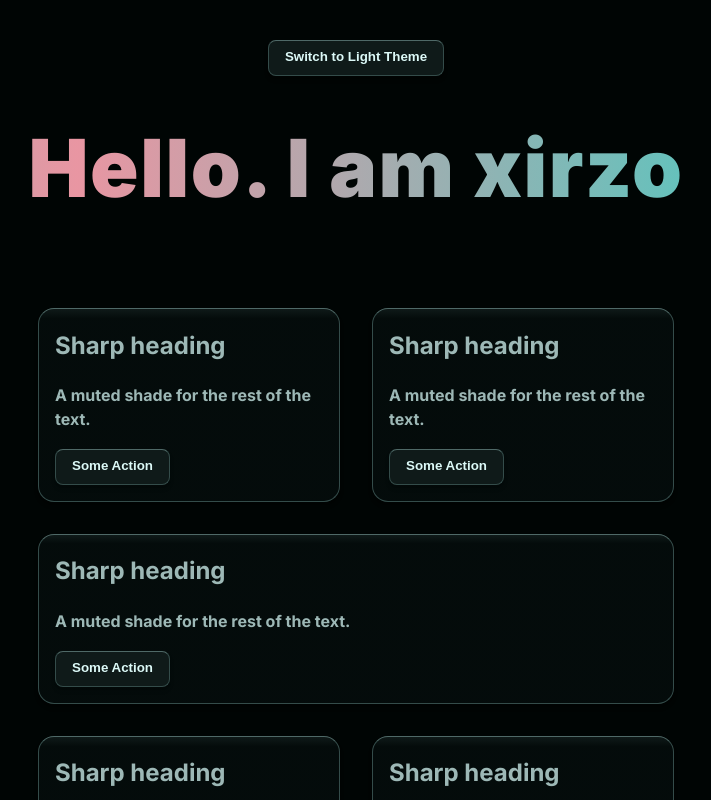
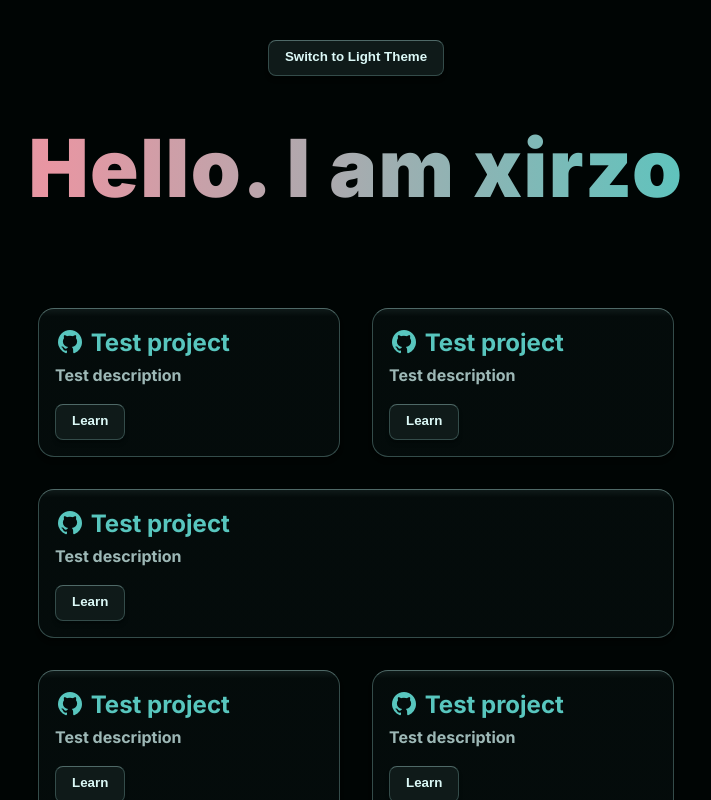
Before and after one commit to xirzo/Portfolio, a React (Vite) app: page / in a window 1280 px wide. Shown: the top 800 px of the page, without its empty margins (284-995 px from the left). Built offline with nearby package versions, Linux system fonts and the light colour scheme.

Commit message:
feat: projects section

```diff
--- a/src/pages/mainPage.tsx
+++ b/src/pages/mainPage.tsx
@@ -1,4 +1,6 @@
 import AnimatedHover from "../shared/animatedHover/animatedHover";
+import Button from "../shared/button/button";
+import Card from "../shared/card/card";
 import ProjectsSection from "../widgets/projectsSection";
 
 function MainPage() {
@@ -11,6 +13,50 @@ function MainPage() {
             </AnimatedHover>
 
             <ProjectsSection />
+
+            <section className="grid-container">
+                <Card>
+                    <h1>Sharp heading</h1>
+                    <p>A muted shade for the rest of the text.</p>
+                    <Button>
+                        Some Action
+                    </Button>
+                </Card>
+
+                <Card>
+                    <h1>Sharp heading</h1>
+                    <p>A muted shade for the rest of the text.</p>
+                    <Button>
+                        Some Action
+                    </Button>
+                </Card>
+
+                <div className="wide-row">
+                    <Card>
+                        <h1>Sharp heading</h1>
+                        <p>A muted shade for the rest of the text.</p>
+                        <Button>
+                            Some Action
+                        </Button>
+                    </Card>
+                </div>
+
+                <Card>
+                    <h1>Sharp heading</h1>
+                    <p>A muted shade for the rest of the text.</p>
+                    <Button>
+                        Some Action
+                    </Button>
+                </Card>
+
+                <Card>
+                    <h1>Sharp heading</h1>
+                    <p>A muted shade for the rest of the text.</p>
+                    <Button>
+                        Some Action
+                    </Button>
+                </Card>
+            </section>
         </div>
     );
 }
--- /dev/null
+++ b/src/shared/projectCard/projectCard.css
@@ -0,0 +1,8 @@
+.project-link {
+    text-decoration: none;
+    cursor: pointer;
+}
+
+.project-link h2 {
+    margin: 0;
+}
--- /dev/null
+++ b/src/shared/projectCard/projectCard.tsx
@@ -0,0 +1,38 @@
+import type { HTMLAttributes } from "react";
+import Button from "../button/button";
+import Card from "../card/card";
+import './projectCard.css'
+
+interface ProjectCardProps extends HTMLAttributes<HTMLDivElement> {
+    projectName: string;
+    description: string;
+    link: string;
+}
+
+function ProjectCard({ projectName, description, link, ...props }: ProjectCardProps) {
+    return (
+        <Card {...props}>
+            <a
+                className="project-link"
+                href={link}
+                target="_blank"
+                rel="noopener noreferrer"
+            >
+                <h2>
+                    <i className="fa-brands fa-github" />
+                    &nbsp;
+                    {projectName}
+                </h2>
+            </a>
+
+            <p>
+                {description}
+            </p>
+
+            <Button>
+                Learn
+            </Button>
+        </Card>
+    )
+}
+export default ProjectCard;
--- a/src/widgets/projectsSection.tsx
+++ b/src/widgets/projectsSection.tsx
@@ -1,50 +1,15 @@
-import Button from "../shared/button/button";
-import Card from "../shared/card/card";
+import ProjectCard from "../shared/projectCard/projectCard";
 
 function ProjectsSection() {
     return (
         <section className="grid-container">
-            <Card>
-                <h1>Sharp heading</h1>
-                <p>A muted shade for the rest of the text.</p>
-                <Button>
-                    Some Action
-                </Button>
-            </Card>
-
-            <Card>
-                <h1>Sharp heading</h1>
-                <p>A muted shade for the rest of the text.</p>
-                <Button>
-                    Some Action
-                </Button>
-            </Card>
-
+            <ProjectCard projectName={"Test project"} description={"Test description"} link={""} />
+            <ProjectCard projectName={"Test project"} description={"Test description"} link={""} />
             <div className="wide-row">
-                <Card>
-                    <h1>Sharp heading</h1>
-                    <p>A muted shade for the rest of the text.</p>
-                    <Button>
-                        Some Action
-                    </Button>
-                </Card>
+                <ProjectCard projectName={"Test project"} description={"Test description"} link={""} />
             </div>
-
-            <Card>
-                <h1>Sharp heading</h1>
-                <p>A muted shade for the rest of the text.</p>
-                <Button>
-                    Some Action
-                </Button>
-            </Card>
-
-            <Card>
-                <h1>Sharp heading</h1>
-                <p>A muted shade for the rest of the text.</p>
-                <Button>
-                    Some Action
-                </Button>
-            </Card>
+            <ProjectCard projectName={"Test project"} description={"Test description"} link={""} />
+            <ProjectCard projectName={"Test project"} description={"Test description"} link={""} />
         </section>
     )
 }
```
